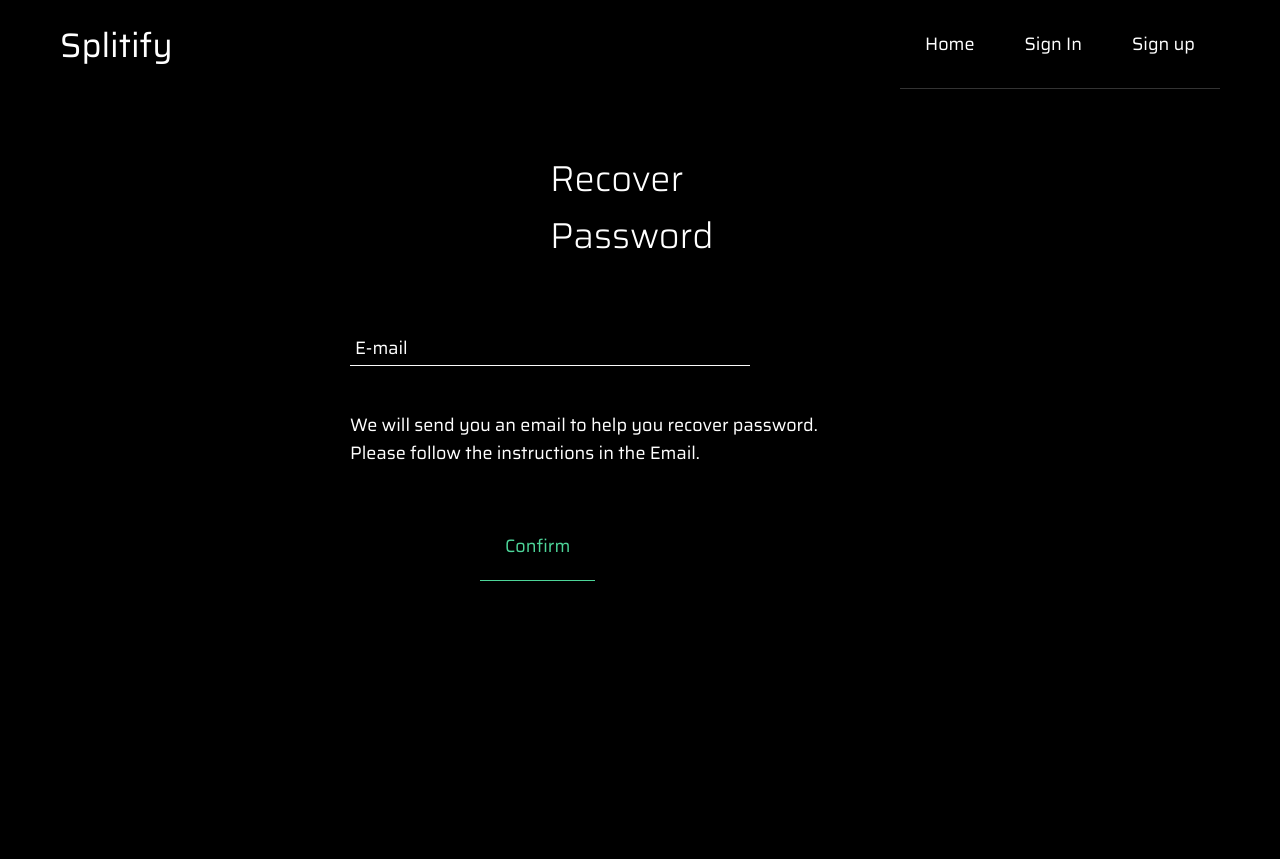
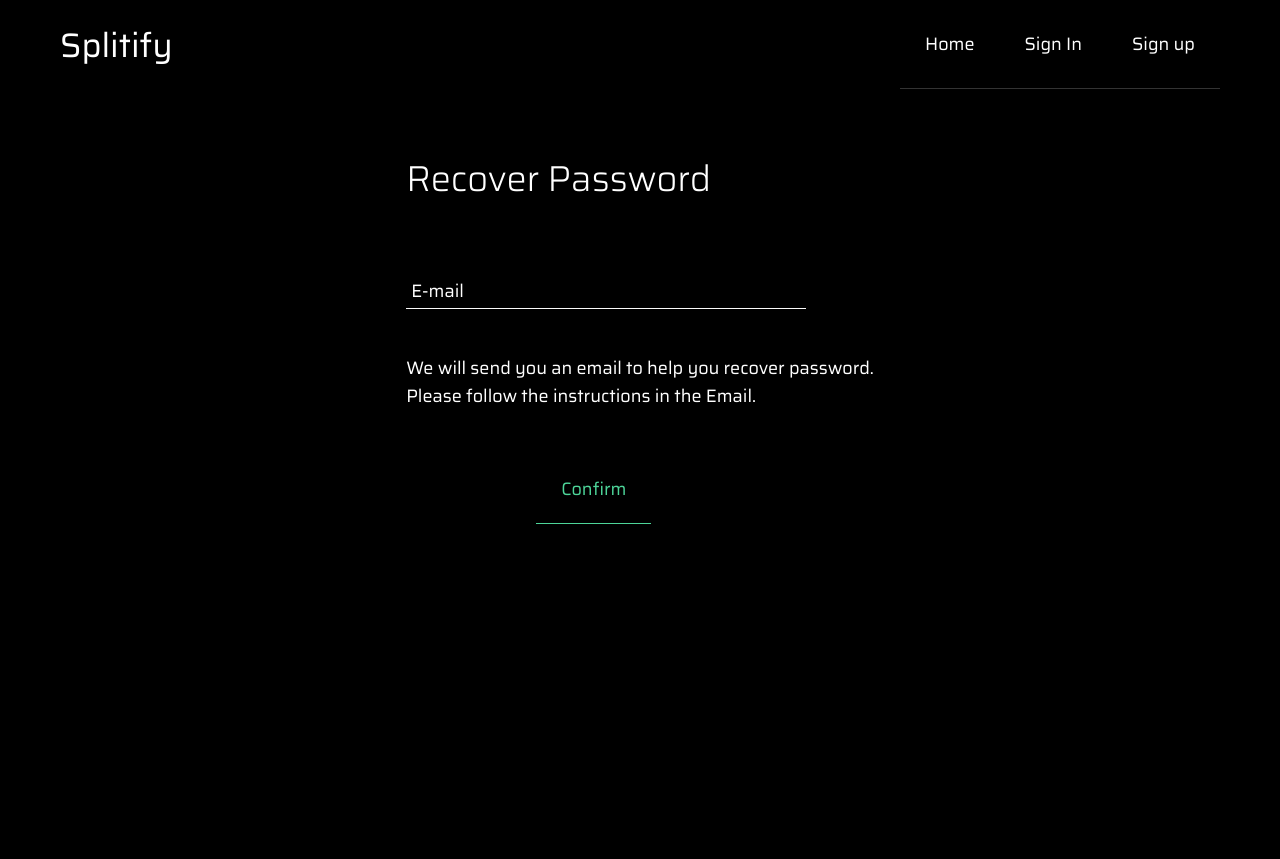
Before and after one commit to wrayx/Splitify, a PHP site: page /pwdrecover.php in a window 1280 px wide. Shown: the top 859 px of the page. Run offline with PHP 8.4, Linux system fonts and the light colour scheme; data comes from the database, SQL or seed files in the repository; both versions use the stored data as it was after the commit; some libraries are stand-ins or nearby versions.

Commit message:
align the sign in form and others centre

```diff
--- a/alert.php
+++ b/alert.php
@@ -35,6 +35,9 @@
     elseif($_GET['error'] === 'name-invalid'){
         alertMessage(0, 'The name wasn\'t valid (only alpha numerical and spaces are allowed).');
     }
+    elseif($_GET['error'] === 'permdenied'){
+        alertMessage(0, 'Please sign in to view the page.');
+    }
 }
 elseif (isset($_GET['signup']) && $_GET['signup'] === 'success'){
     alertMessage(1, 'Sign up successful. You can sign in now.');
--- a/css/main.css
+++ b/css/main.css
@@ -127,7 +127,19 @@
 }
 
 .container .landing-form {
-  margin: 0 200px;
+  position: relative;
+  display: -webkit-box;
+  display: -ms-flexbox;
+  display: flex;
+  -webkit-box-align: center;
+      -ms-flex-align: center;
+          align-items: center;
+  vertical-align: center;
+  -webkit-box-pack: center;
+      -ms-flex-pack: center;
+          justify-content: center;
+  -webkit-box-sizing: border-box;
+          box-sizing: border-box;
 }
 
 .container .no-info {
@@ -367,10 +379,6 @@
   color: white;
   -webkit-transition: 0.3s cubic-bezier(0.165, 0.84, 0.34, 1);
   transition: 0.3s cubic-bezier(0.165, 0.84, 0.34, 1);
-}
-
-.landing-title {
-  margin: 0 150px 0 200px;
 }
 
 /* form starting stylings */
--- a/css/main.scss
+++ b/css/main.scss
@@ -153,7 +153,13 @@
   min-height: 47vh;
 
   .landing-form {
-    margin: 0 200px;
+    // margin: 0 200px;
+    position: relative;
+    display: flex;
+    align-items: center;
+    vertical-align: center;
+    justify-content: center;
+    box-sizing: border-box;
   }
   .no-info {
     text-align: center;
@@ -375,10 +381,6 @@
   }
 }
 
-.landing-title {
-  margin: 0 150px 0 200px;
-}
-
 /* form starting stylings */
 .group,
 .group-light {
@@ -388,8 +390,6 @@
   &.account-group {
     margin: 0 550px 45px 0;
   }
-
-  //   padding: 40px 0px;
 }
 
 .first-group {
--- a/header.php
+++ b/header.php
@@ -19,17 +19,25 @@
 } else if ($filename == "groups") {
     $title = "Group";
     checkSignIn();
-} else if ($filename == "signin")
+} else if ($filename == "signin") {
     $title = "Sign In";
-else if ($filename == "signup")
+    checkSignOut();
+}
+else if ($filename == "signup") {
     $title = "Sign up";
+    checkSignOut();
+}
 else if ($filename == "account") {
     $title = "Account";
     checkSignIn();
-} else if ($filename == "pwdrecover")
+} else if ($filename == "pwdrecover") {
     $title = "Recover Password";
-else if ($filename == "pwdreset")
+    checkSignOut();
+}
+else if ($filename == "pwdreset") {
     $title = "Reset Password";
+    checkSignOut();
+}
 ?>
 
 <!DOCTYPE html>
--- a/inc.php
+++ b/inc.php
@@ -21,3 +21,10 @@
         header("Location: signin.php?error=permdenied");
     }
 }
+
+function checkSignOut()
+{
+    if (isset($_SESSION["signedInToxxx.com"]) && isset($_SESSION["userInfo"])) {
+        header("Location: index.php");
+    }
+}
--- a/index.php
+++ b/index.php
@@ -59,7 +59,7 @@
     </tbody>
 </table>
 <?php elseif (count($payeeBills) == 0 && count($userBills) == 0): ?>
-<div class="no-info">No Infomation Available</div>
+<div class="no-info">No Information Available</div>
 <?php endif; ?>
 <script src="js/index.js"></script>
 <?php } else { ?>
--- a/pwdrecover.php
+++ b/pwdrecover.php
@@ -1,8 +1,12 @@
 <?php
 include "header.php";
 ?>
-    <h1 class="landing-title"><?php echo $title; ?></h1>
+
+<div class="landing-form">
     <form action="includes/pwdrecover.inc.php" method="POST">
+        <div class="group">
+            <h1><?php echo $title; ?></h1>
+        </div>
         <div class="group first-group">
             <input type="text" name="email" required>
             <span class="highlight"></span>
@@ -19,6 +23,7 @@
             </button>
         </div>
     </form>
+</div>
 <?php
 include "footer.php";
 ?>
--- a/pwdreset.php
+++ b/pwdreset.php
@@ -1,8 +1,11 @@
 <?php
 include "header.php";
 ?>
-    <h1 class="landing-title"><?php echo $title; ?></h1>
+<div class="landing-form">
     <form action="includes/pwdreset.inc.php" method="POST">
+        <div class="group">
+            <h1><?php echo $title; ?></h1>
+        </div>
         <input type="hidden" name="selector" value="<?php echo $_GET['selector']; ?>">
         <input type="hidden" name="token" value="<?php echo $_GET['token']; ?>">
         <div class="group first-group">
@@ -23,6 +26,7 @@
             </button>
         </div>
     </form>
+</div>
 <?php
 include "footer.php";
 ?>
--- a/signin.php
+++ b/signin.php
@@ -1,9 +1,11 @@
 <?php
 include "header.php";
 ?>
-    <h1 class="landing-title"><?php echo $title; ?></h1>
 <div class="landing-form">
     <form action="includes/signin.inc.php" method="POST">
+        <div class="group">
+            <h1><?php echo $title; ?></h1>
+        </div>
         <div class="group first-group">
             <input type="text" name="usernameOrEmail" required>
             <span class="highlight"></span>
--- a/signup.php
+++ b/signup.php
@@ -1,9 +1,11 @@
 <?php
 include "header.php";
 ?>
-    <h1 class="landing-title"><?php echo $title; ?></h1>
 <div class="landing-form">
     <form action="includes/signup.inc.php" method="POST">
+        <div class="group">
+            <h1><?php echo $title; ?></h1>
+        </div>
         <div class="group first-group">
             <input type="text" required value="<?php if (isset($_GET['username'])) echo $_GET['username']; ?>"
                 name="username">
```
Also changed, not shown: db/splitify.db, 1 other file. Lines whose indentation alone changed are shown as unchanged.
